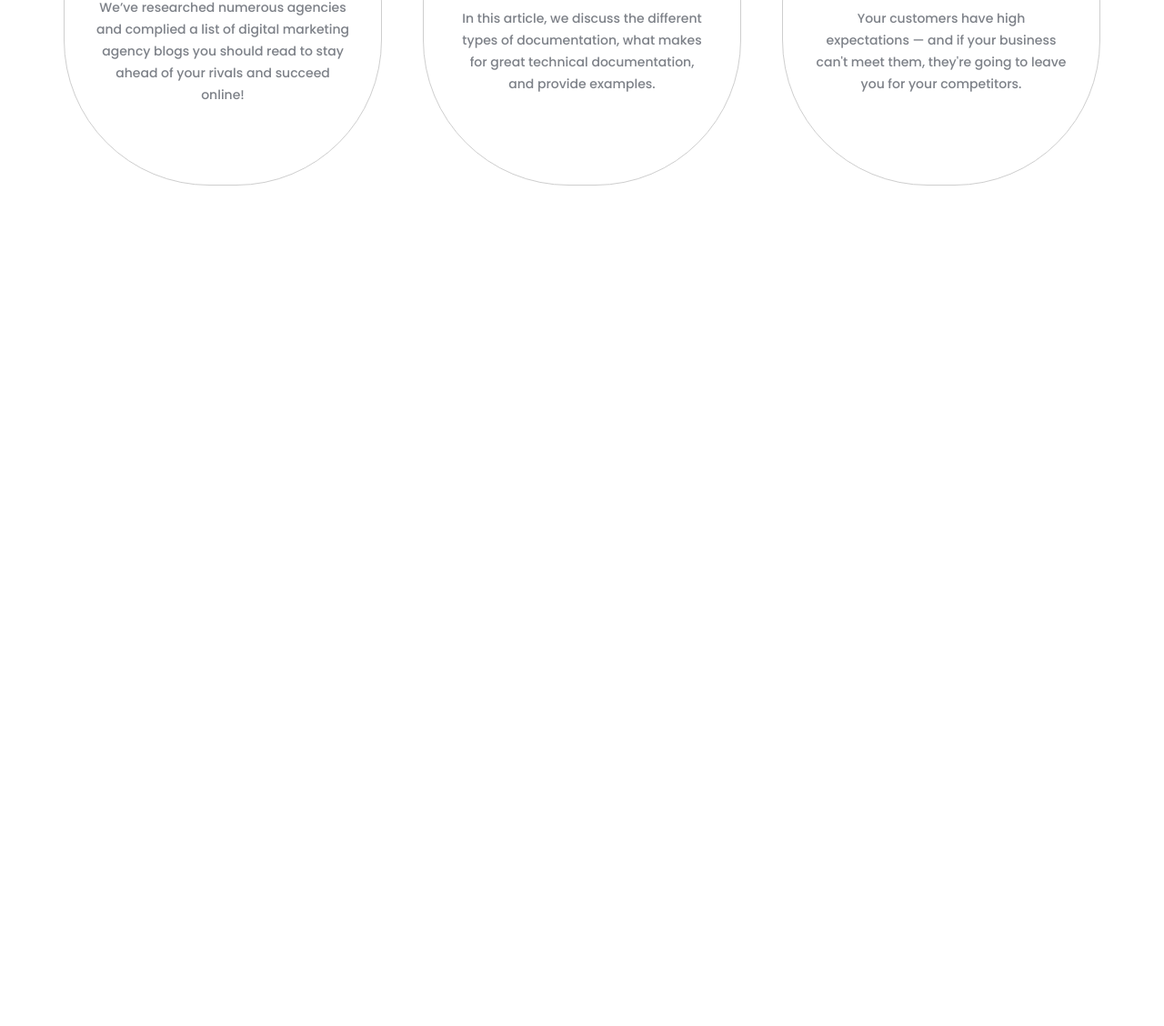
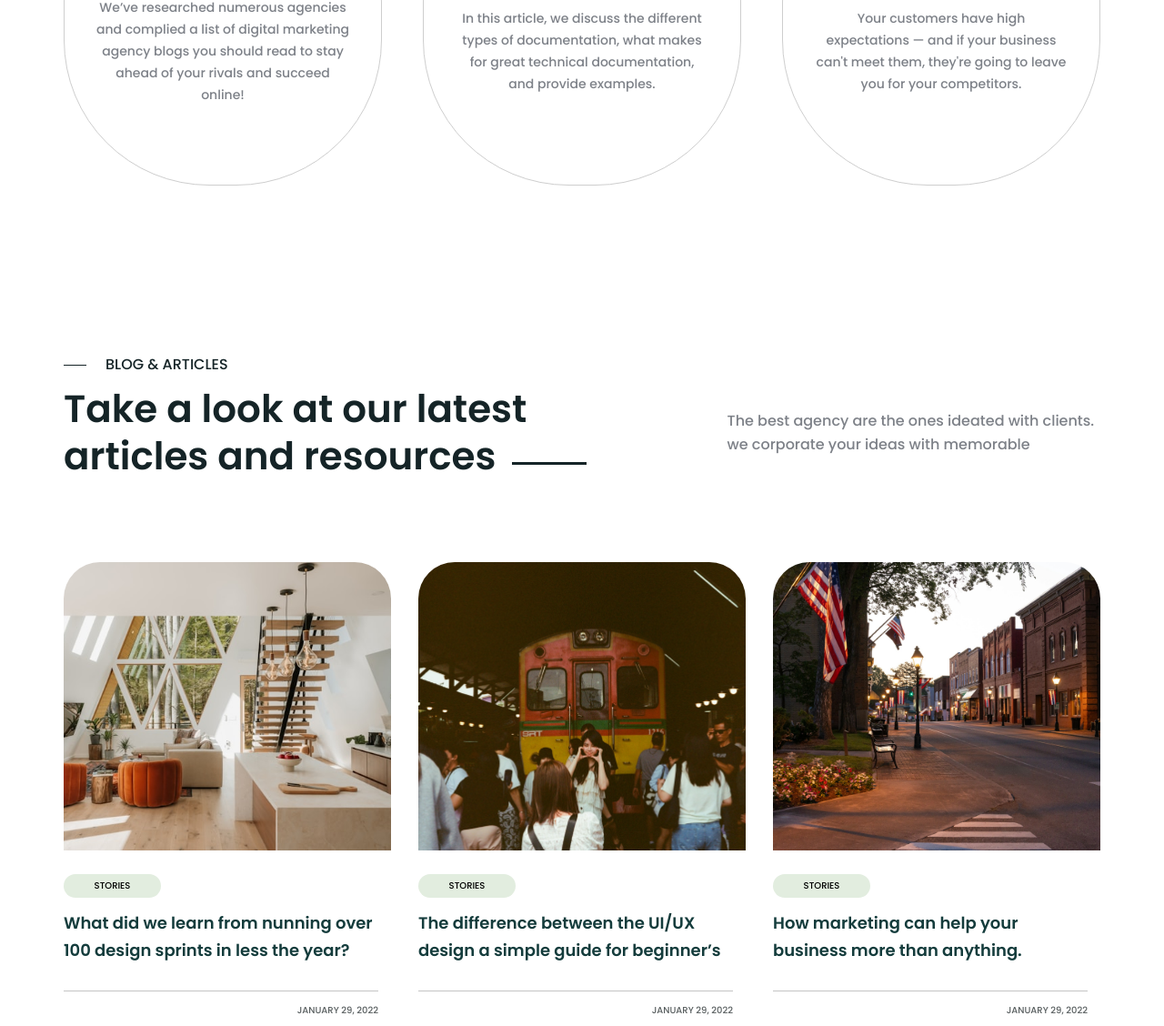
Before and after one commit to hoppv04/html_css_pro_project_3_1, a plain HTML site: page index.html in a window 1280 px wide. Shown: the part 5051-6179 px from the top of the page at 91% size. Before the commit the page ends 5255 px from the top, so only its background shows below. Drawn offline with nearby package versions, Linux system fonts and the light colour scheme; a web font is replaced by a local one.

Commit message:
add blog ui

```diff
--- a/assets/css/styles.css
+++ b/assets/css/styles.css
@@ -930,3 +930,111 @@ button {
   font-weight: 500;
   line-height: 1.71;
 }
+
+/* Blogs */
+.blogs {
+  margin-top: 184px;
+}
+
+.blogs__header {
+  display: flex;
+  align-items: center;
+  margin-top: 10px;
+}
+
+.blogs__title {
+  position: relative;
+  width: 46%;
+  flex-shrink: 0;
+}
+
+.blogs__title::after {
+  position: absolute;
+  top: 84px;
+  right: -51px;
+  content: "";
+  display: inline-block;
+  width: 82px;
+  height: 3px;
+  background-color: var(--primary-color);
+}
+
+.blogs__desc {
+  width: 36%;
+  margin-left: auto;
+}
+
+.blogs__list {
+  margin-top: 90px;
+  display: grid;
+  grid-template-columns: repeat(3, 1fr);
+  gap: 30px;
+}
+
+.blogs-item {
+  border-radius: 40px 40px 20px 20px;
+  transition: 0.25s;
+}
+
+.blogs-item:hover {
+  box-shadow: 0 12px 74px 0 rgba(91, 91, 91, 0.25);
+}
+
+.blogs-item:hover .blogs-item__content {
+  padding: 26px 33px 0 30px;
+}
+
+.blogs-item:hover .blogs-item__category {
+  color: var(--secondary-color);
+  background-color: #143c3c;
+}
+
+.blogs-item__img {
+  display: block;
+  width: 100%;
+  height: 317px;
+  object-fit: cover;
+  border-radius: 40px 40px 0 0;
+}
+
+.blogs-item__content {
+  padding: 26px 14px 0 0;
+  transition: 0.25s;
+}
+
+.blogs-item__category {
+  display: inline-block;
+  width: 107px;
+  height: 26px;
+  line-height: 26px;
+  text-align: center;
+  border-radius: 20px;
+  color: #000;
+  font-size: 1rem;
+  font-weight: 500;
+  background-color: var(--secondary-color);
+  transition: 0.25s;
+}
+
+.blogs-item__title {
+  height: 90px;
+  margin-top: 13px;
+  padding-bottom: 9px;
+  border-bottom: 1px solid #c4c4c4;
+}
+
+.blogs-item__link {
+  color: #143c3c;
+  font-size: 1.8rem;
+  font-weight: 600;
+  line-height: 1.67;
+}
+
+.blogs-item__date {
+  display: block;
+  padding: 16px 0 12px;
+  text-align: right;
+  font-size: 1rem;
+  font-weight: 500;
+  color: var(--text-color-black-gray);
+}
--- a/index.html
+++ b/index.html
@@ -564,6 +564,92 @@
           </div>
         </div>
       </section>
+
+      <!-- Blogs -->
+      <section class="blogs">
+        <div class="container">
+          <span class="section-label">BLOG & ARTICLES</span>
+          <header class="blogs__header">
+            <h2 class="section-heading blogs__title">
+              Take a look at our latest articles and resources
+            </h2>
+            <p class="section-desc blogs__desc">
+              The best agency are the ones ideated with clients. we corporate
+              your ideas with memorable
+            </p>
+          </header>
+
+          <div class="blogs__list">
+            <!-- Blogs Item 1 -->
+            <article class="blogs-item">
+              <figure class="blogs-item__figure">
+                <a href="#!">
+                  <img
+                    src="./assets/imgs/blog-01.jpg"
+                    alt="What did we learn from nunning over 100 design sprints in less the year?"
+                    class="blogs-item__img"
+                  />
+                </a>
+              </figure>
+              <div class="blogs-item__content">
+                <span class="blogs-item__category">STORIES</span>
+                <h4 class="blogs-item__title">
+                  <a href="#!" class="blogs-item__link"
+                    >What did we learn from nunning over 100 design sprints in
+                    less the year?</a
+                  >
+                </h4>
+                <time class="blogs-item__date"> JANUARY 29, 2022 </time>
+              </div>
+            </article>
+
+            <!-- Blogs Item 2 -->
+            <article class="blogs-item">
+              <figure class="blogs-item__figure">
+                <a href="#!">
+                  <img
+                    src="./assets/imgs/blog-02.jpg"
+                    alt="The difference between the UI/UX design a simple guide for beginner’s"
+                    class="blogs-item__img"
+                  />
+                </a>
+              </figure>
+              <div class="blogs-item__content">
+                <span class="blogs-item__category">STORIES</span>
+                <h4 class="blogs-item__title">
+                  <a href="#!" class="blogs-item__link"
+                    >The difference between the UI/UX design a simple guide for
+                    beginner’s</a
+                  >
+                </h4>
+                <time class="blogs-item__date"> JANUARY 29, 2022 </time>
+              </div>
+            </article>
+
+            <!-- Blogs Item 3 -->
+            <article class="blogs-item">
+              <figure class="blogs-item__figure">
+                <a href="#!">
+                  <img
+                    src="./assets/imgs/blog-03.jpg"
+                    alt="How marketing can help your business more than anything."
+                    class="blogs-item__img"
+                  />
+                </a>
+              </figure>
+              <div class="blogs-item__content">
+                <span class="blogs-item__category">STORIES</span>
+                <h4 class="blogs-item__title">
+                  <a href="#!" class="blogs-item__link"
+                    >How marketing can help your business more than anything.</a
+                  >
+                </h4>
+                <time class="blogs-item__date"> JANUARY 29, 2022 </time>
+              </div>
+            </article>
+          </div>
+        </div>
+      </section>
     </main>
   </body>
 </html>
```
Also changed, not shown: assets/imgs/blog-01.jpg (added), assets/imgs/blog-02.jpg (added), assets/imgs/blog-03.jpg (added).
